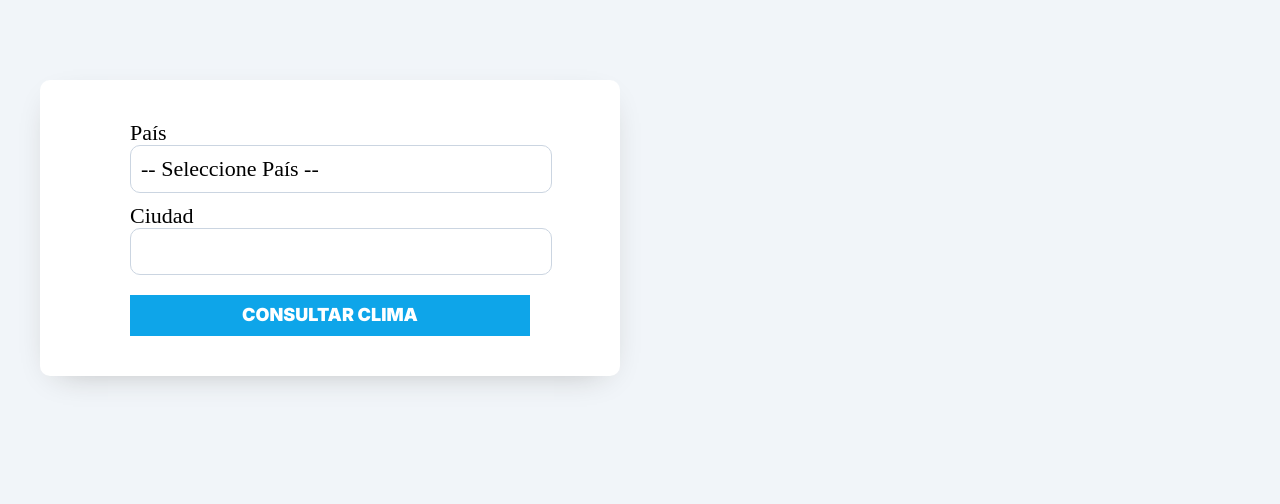
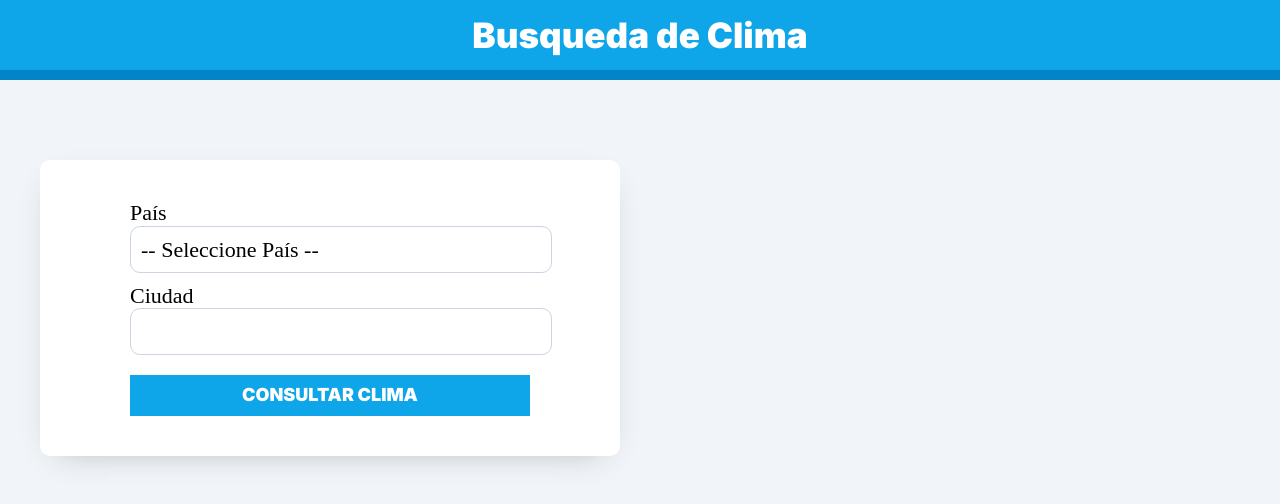
Before and after one commit to victorivanlopezlearning/weather-app-react, a React (Vite) app: page / in a window 1280 px wide. Shown: the top 504 px of the page. Built offline with nearby package versions, Linux system fonts and the light colour scheme; a web font is replaced by a local one.

Commit message:
Add: heading H1

```diff
--- a/src/App.jsx
+++ b/src/App.jsx
@@ -5,6 +5,9 @@ function App() {
 
   return (
     <WeatherProvider>
+      <header>
+        <h1>Busqueda de Clima</h1>
+      </header>
       <AppWeather />
     </WeatherProvider>
   )
```
